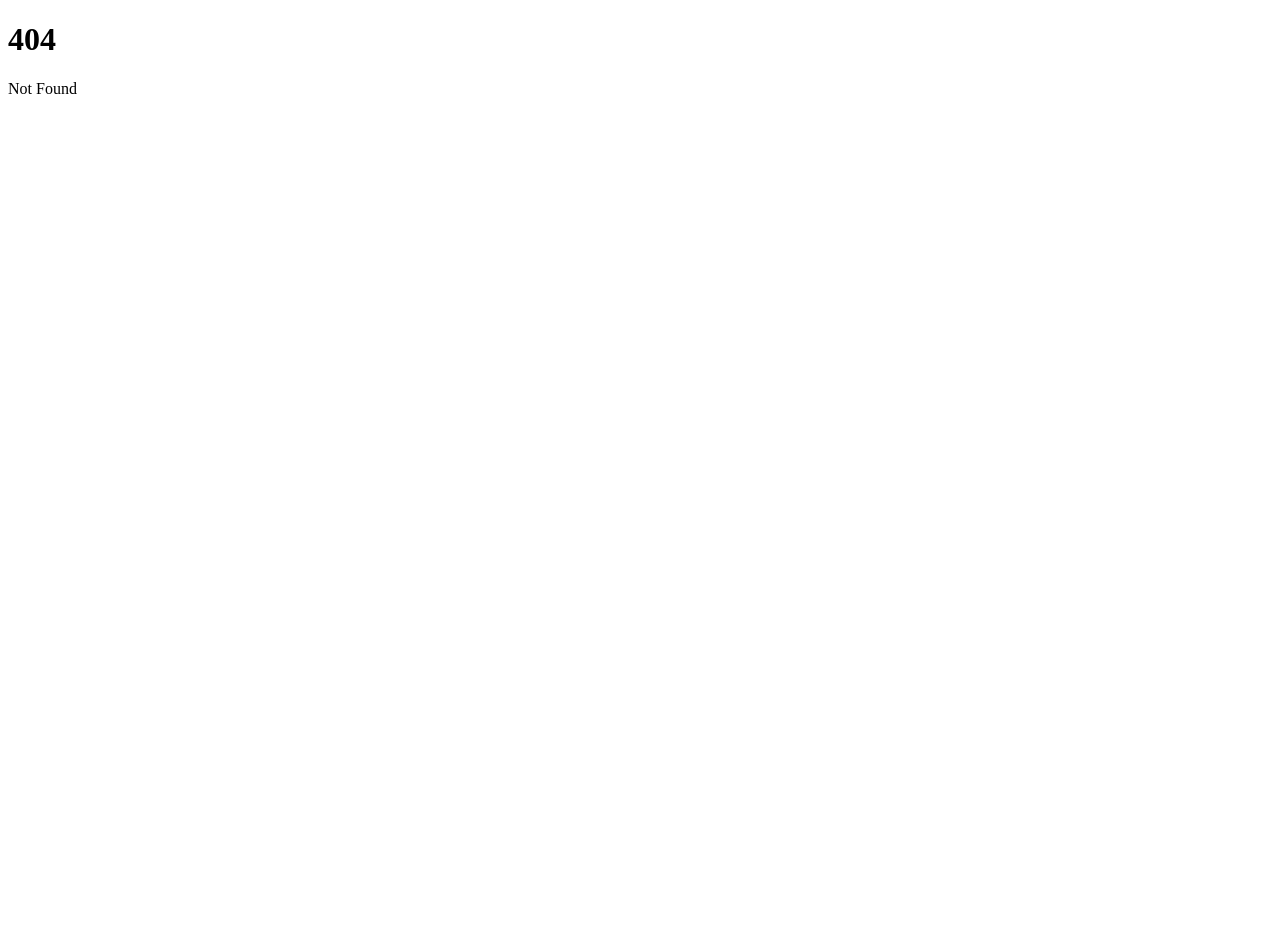
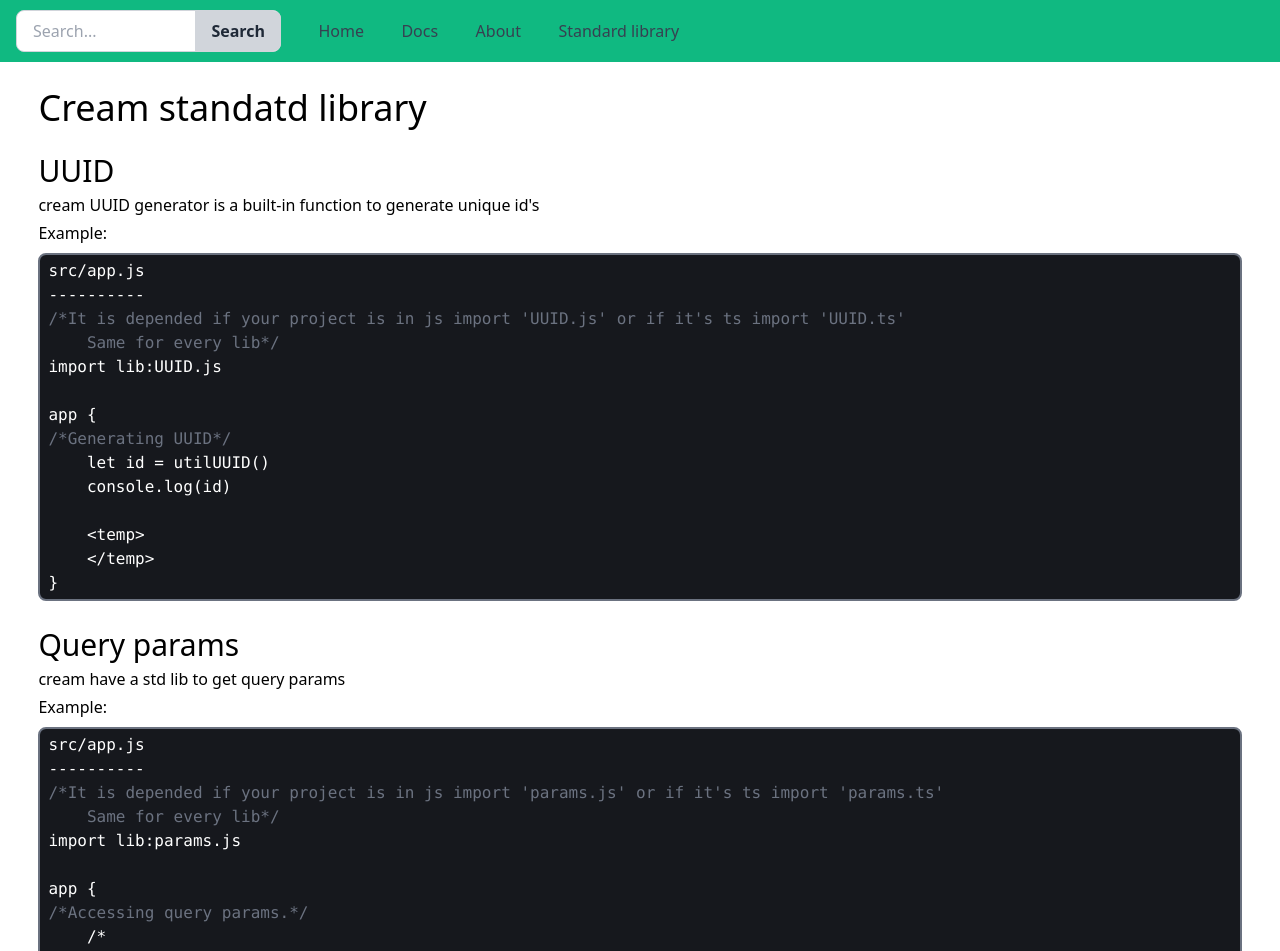
Before and after one commit to tm-ahad/cream_docs, a SvelteKit app: page /stdlib in a window 1280 px wide. Before the commit this address had no page. Shown: the top 951 px of the page. Before the commit the page ends 800 px from the top, so only its background shows below. Built offline with nearby package versions, Linux system fonts and the light colour scheme.

Commit message:
Docs for stdlib added.

```diff
--- a/src/app.css
+++ b/src/app.css
@@ -9,6 +9,10 @@
 
 h1 {
     @apply font-medium text-4xl
+}
+
+.h2 {
+    @apply font-medium text-3xl
 }
 
 p {
--- a/src/routes/docs/+page.svelte
+++ b/src/routes/docs/+page.svelte
@@ -72,7 +72,7 @@ app &#123;
     <div>
         <pre class="code mt-2 mb-3"><code>src/app.js
 ----------
-<code class="text-gray-500">/*It is depended if your project is in js import 'make_string' or if it's ts import 'make_string_ts'
+<code class="text-gray-500">/*It is depended if your project is in js import 'map_concat.js' or if it's ts import 'map_concat.ts'
 Same for every lib*/</code>
 
 import lib:map_concat.js
--- a/src/routes/navbar.svelte
+++ b/src/routes/navbar.svelte
@@ -24,6 +24,7 @@
 			<a href="/" class="nav-item">Home</a>
 			<a href="/docs" class="nav-item">Docs</a>
 			<a href="/about" class="nav-item" >About</a>
+			<a href="/stdlib" class="nav-item" >Standard library</a>
 		</div>
 	</nav>
 </body>
--- /dev/null
+++ b/src/routes/stdlib/+page.svelte
@@ -0,0 +1,50 @@
+<script>
+    import Navbar from "../navbar.svelte"
+</script>
+<Navbar/>
+<div class="section">
+    <h1>Cream standatd library</h1>
+</div>
+<div class="section">
+    <h2 class="h2">UUID</h2>
+    <p>cream UUID generator is a built-in function to generate unique id's</p>
+    <p>Example:</p>
+    <pre class="code mt-2 mb-3"><code>src/app.js
+----------
+<code class="text-gray-500">/*It is depended if your project is in js import 'UUID.js' or if it's ts import 'UUID.ts'
+    Same for every lib*/</code>
+import lib:UUID.js
+
+app &#123;
+<code class="text-gray-500">/*Generating UUID*/</code>
+    let id = utilUUID()
+    console.log(id)
+
+    &lt;temp&gt;
+    &lt;/temp&gt;
+&#125;</code></pre>
+</div>
+
+<div class="section">
+    <h2 class="h2">Query params</h2>
+    <p>cream have a std lib to get query params</p>
+    <p>Example:</p>
+    <pre class="code mt-2 mb-3"><code>src/app.js
+----------
+<code class="text-gray-500">/*It is depended if your project is in js import 'params.js' or if it's ts import 'params.ts'
+    Same for every lib*/</code>
+import lib:params.js
+
+app &#123;
+<code class="text-gray-500">/*Accessing query params.*/</code>
+    /*
+    * @type &#123;URLSearchParams&#125;
+    */
+    let params = utilQueryParams()
+    let a = params.get("a");
+    console.log(a)
+
+    &lt;temp&gt;
+    &lt;/temp&gt;
+&#125;</code></pre>
+</div>
```
